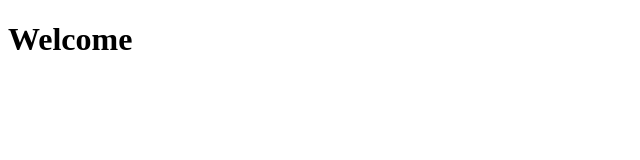
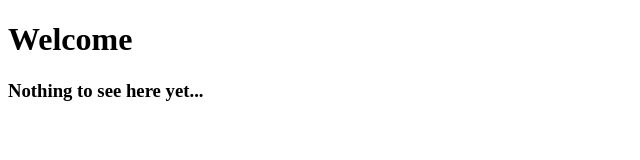
Before and after one commit to jboland/jboland.github.io, a plain HTML site: page index.html in a window 1280 px wide. Shown: the whole page, without its empty margins (0-640 px from the left). Drawn offline with Linux system fonts and the light colour scheme.

Commit message:
Update index with no content

```diff
--- a/index.html
+++ b/index.html
@@ -7,6 +7,7 @@
 	<body>
 		<div class="container">
 			<h1>Welcome</h1>
+			<h3>Nothing to see here yet...</h3>
 		</div>
 	</body>
 </html>
```
